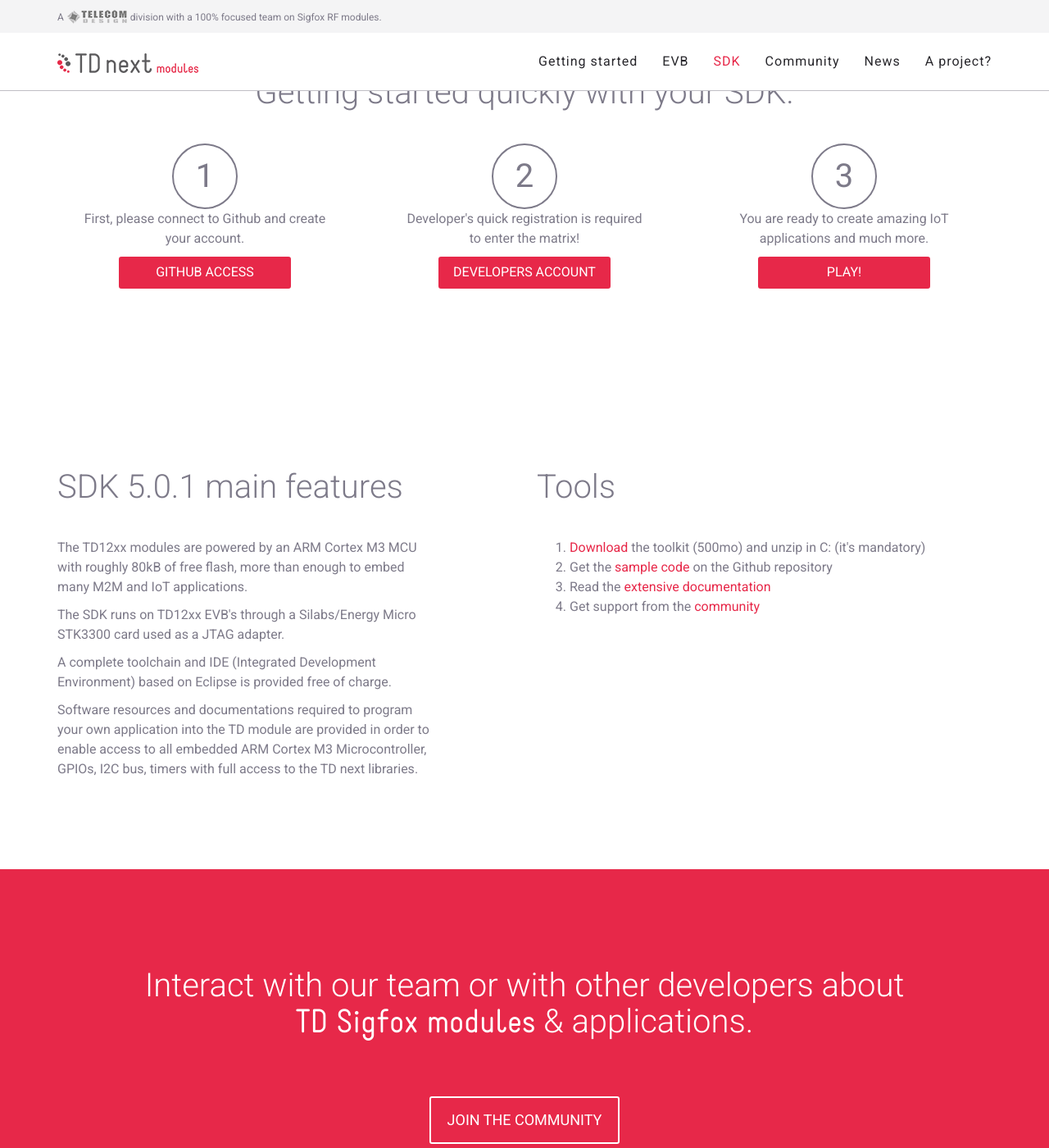
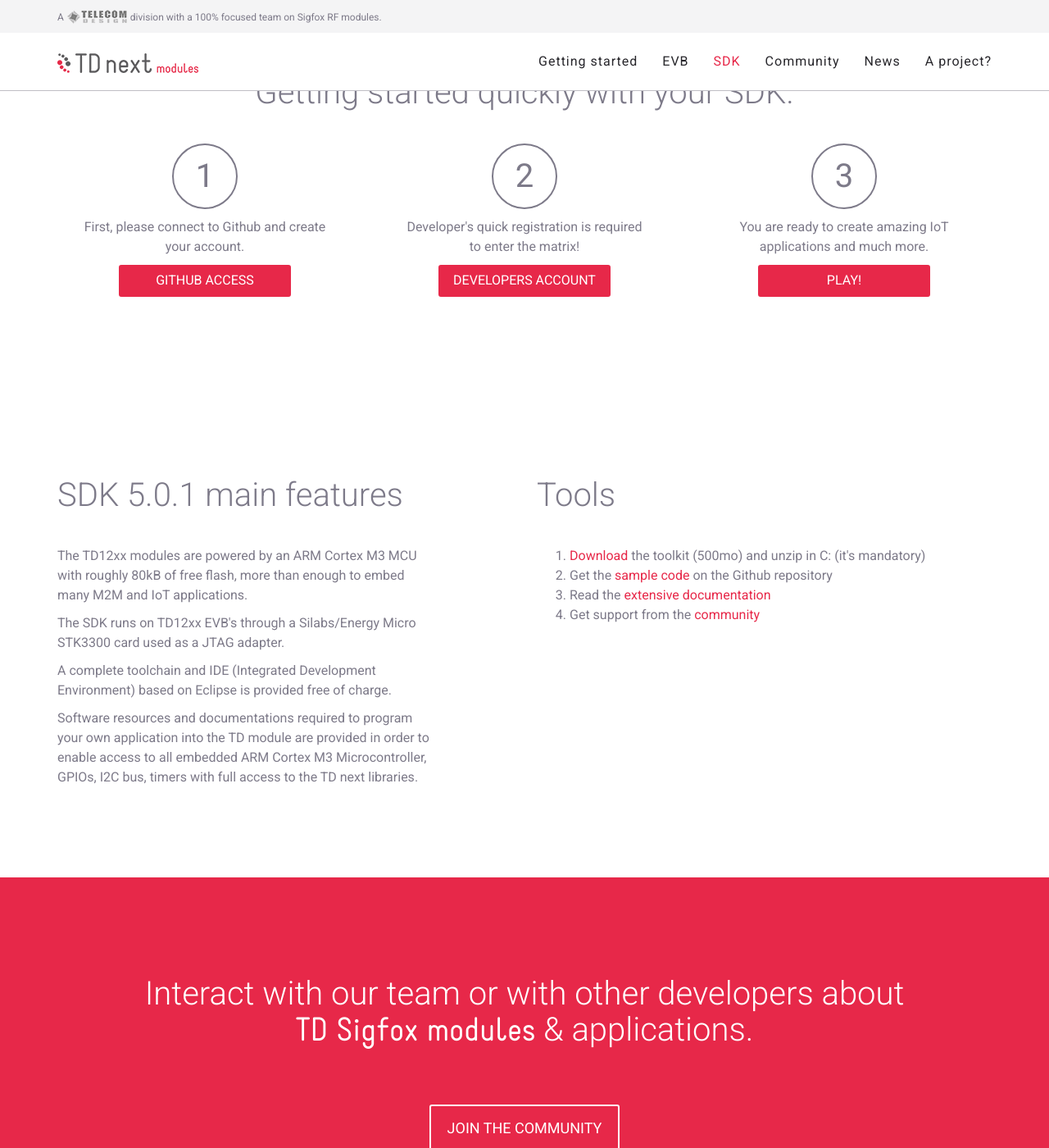
Before and after one commit to bdmasta/rfmodules.td-next.com, a Jekyll site: the page built from sdk.html, in a window 1280 px wide and 1400 px high, scrolled down 854 px. Shown: the whole window at 82% size. Built offline with Jekyll 4.4.1, drawn with Linux system fonts in a browser that asks for light colours; nearby versions of some CDN libraries.

Commit message:
sdk page: improvement of getting started in 3 steps

```diff
--- a/_sass/tdmodules.scss
+++ b/_sass/tdmodules.scss
@@ -275,13 +275,12 @@
   //background-attachment:fixed;
     .sdk-steps-inner {
         padding: 0 1.875em 0 1.875em;
-    }
 
       .sdk-num {
           position:relative;
           width:5em;
           height:5em;
-        margin: 0 auto 0 auto;
+          margin: 0 auto 0.625em auto;
 
           border: 0.125em solid $grey-color-medium;
           border-radius:50%;
@@ -293,8 +292,9 @@
               font-size:2.500em;
               color: $grey-color-medium;
               transform: translateX(-50%) translateY(-50%);
-
           }
+        }
+        .sdk-steps-button {width:70%;}
       }
 }
 
--- a/sdk.html
+++ b/sdk.html
@@ -37,7 +37,7 @@
 					</div>
 					<!--<h4 style="font-weight:700;">Github Access</h4>-->
 					<p>First, please connect to Github and create your account.</p>
-					<a target=_blank class="button-red" style="width:70%;" href="http://github.com/signup/free" role="button">Github Access</i></a>
+					<a target=_blank class="button-red sdk-steps-button" href="http://github.com/signup/free" role="button">Github Access</i></a>
 				</div>
 			</div>
 			<div class="col-md-4 text-center">
@@ -47,7 +47,7 @@
 					</div>
 					<!--<h4 style="font-weight:700;">Developers account</h4>-->
 					<p>Developer's quick registration is required to enter the matrix!</p>
-					<a target=_blank class="button-red" style="width:70%;" href="https://developers.insgroup.fr/register.html" role="button">Developers account</i></a>
+					<a target=_blank class="button-red sdk-steps-button" href="https://developers.insgroup.fr/register.html" role="button">Developers account</i></a>
 				</div>
 			</div>
 			<div class="col-md-4 text-center">
@@ -57,7 +57,7 @@
 					</div>
 					<!--<h4 style="font-weight:700;">Enjoy!</h4>-->
 					<p>You are ready to create amazing IoT applications and much more.</p>
-					<a target=_blank class="button-red" style="width:70%;" href="https://developers.insgroup.fr/dashboards/developer.html" role="button">Play!</a>
+					<a target=_blank class="button-red sdk-steps-button" href="https://developers.insgroup.fr/dashboards/developer.html" role="button">Play!</a>
 				</div>
 			</div>
 		</div>
```
Lines whose indentation alone changed are shown as unchanged.
